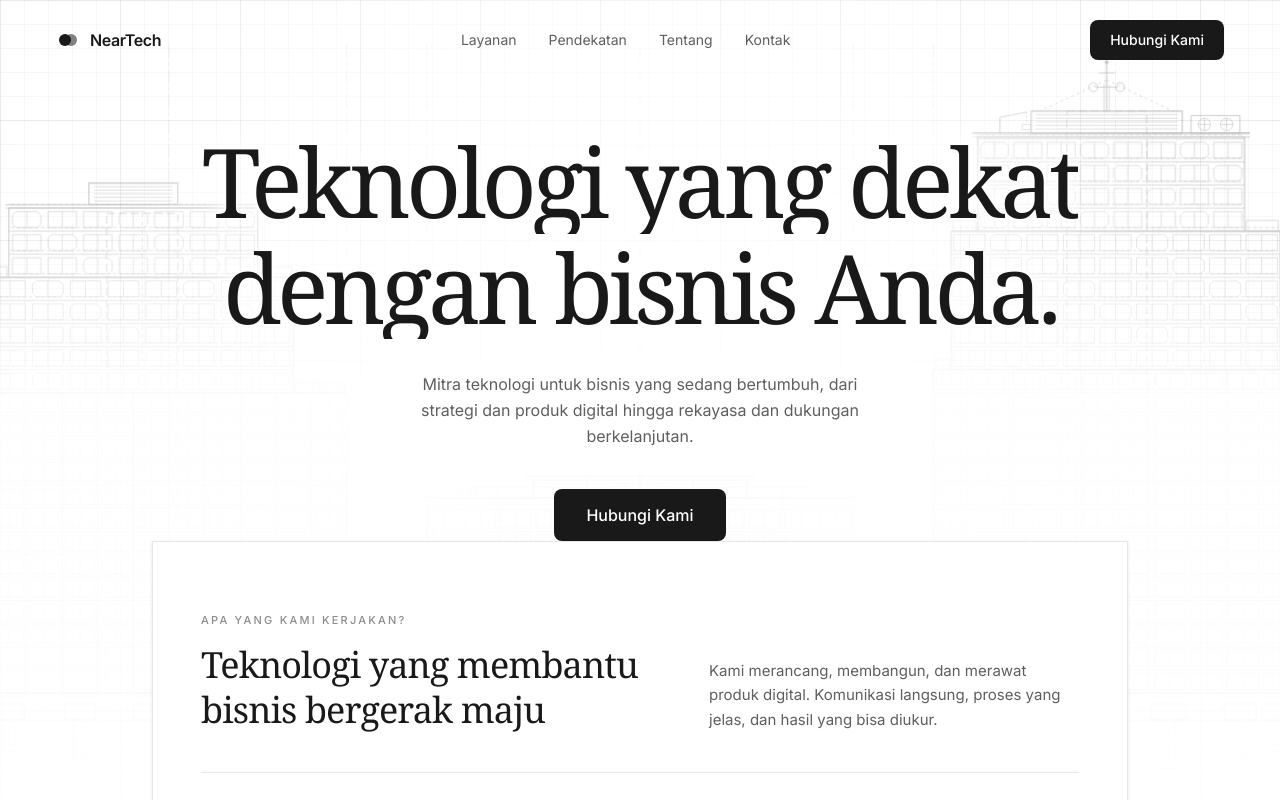
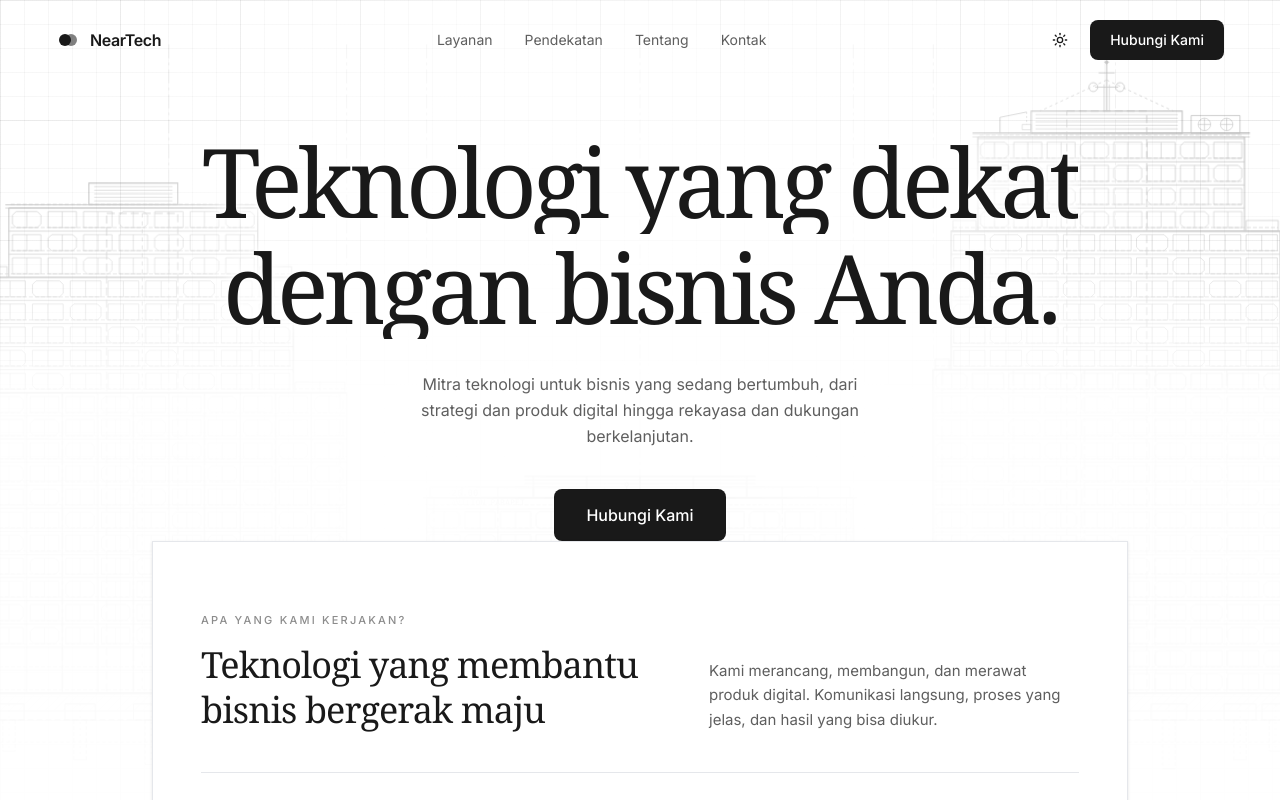
Before and after one commit to theodhorex/neartech-compro, a Next.js app: page / in a window 1280 px wide. Shown: the top 802 px of the page. Built offline with nearby package versions, Linux system fonts and the light colour scheme; a web font is replaced by a local one.

Commit message:
feat(navbar): tambah tombol ganti tema dan ubah navbar memakai token tema

```diff
--- a/src/components/navbar.tsx
+++ b/src/components/navbar.tsx
@@ -3,6 +3,7 @@
 import { useEffect, useState } from "react";
 import { Logo } from "@/components/logo";
 import { Button } from "@/components/ui/button";
+import { ThemeToggle } from "@/components/theme-toggle";
 
 const NAV_LINKS = [
   { href: "#layanan", label: "Layanan" },
@@ -28,7 +29,7 @@ export function Navbar() {
     <header
       className={`fixed top-0 left-0 right-0 z-50 transition-all duration-200 animate-nav-down ${
         isScrolled
-          ? "bg-white/80 backdrop-blur-md border-b border-gray-200/80 shadow-xs"
+          ? "bg-bg/80 backdrop-blur-md border-b border-line/80 shadow-xs"
           : "bg-transparent border-b border-transparent"
       }`}
     >
@@ -45,14 +46,15 @@ export function Navbar() {
             <a
               key={link.href}
               href={link.href}
-              className="text-sm text-[#191919]/70 hover:text-[#191919] transition-colors duration-200 focus-visible:outline-2 focus-visible:outline-offset-2 focus-visible:outline-[#191919] rounded-sm"
+              className="text-sm text-ink/70 hover:text-ink transition-colors duration-200 focus-visible:outline-2 focus-visible:outline-offset-2 focus-visible:outline-ink rounded-sm"
             >
               {link.label}
             </a>
           ))}
         </div>
 
-        <div className="flex items-center">
+        <div className="flex items-center gap-3">
+          <ThemeToggle />
           <Button href="#kontak" size="sm" aria-label="Hubungi Kami">
             Hubungi Kami
           </Button>
```
